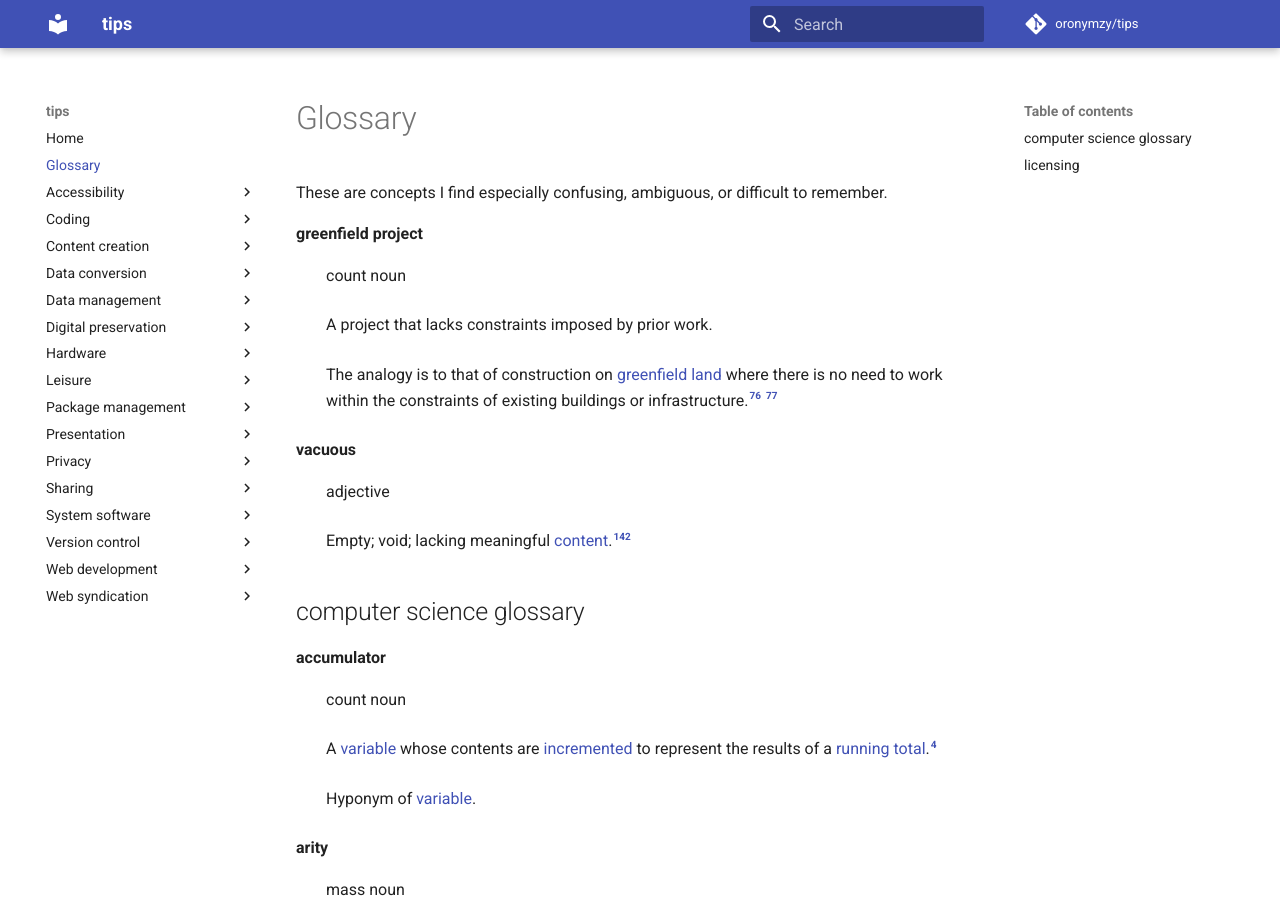
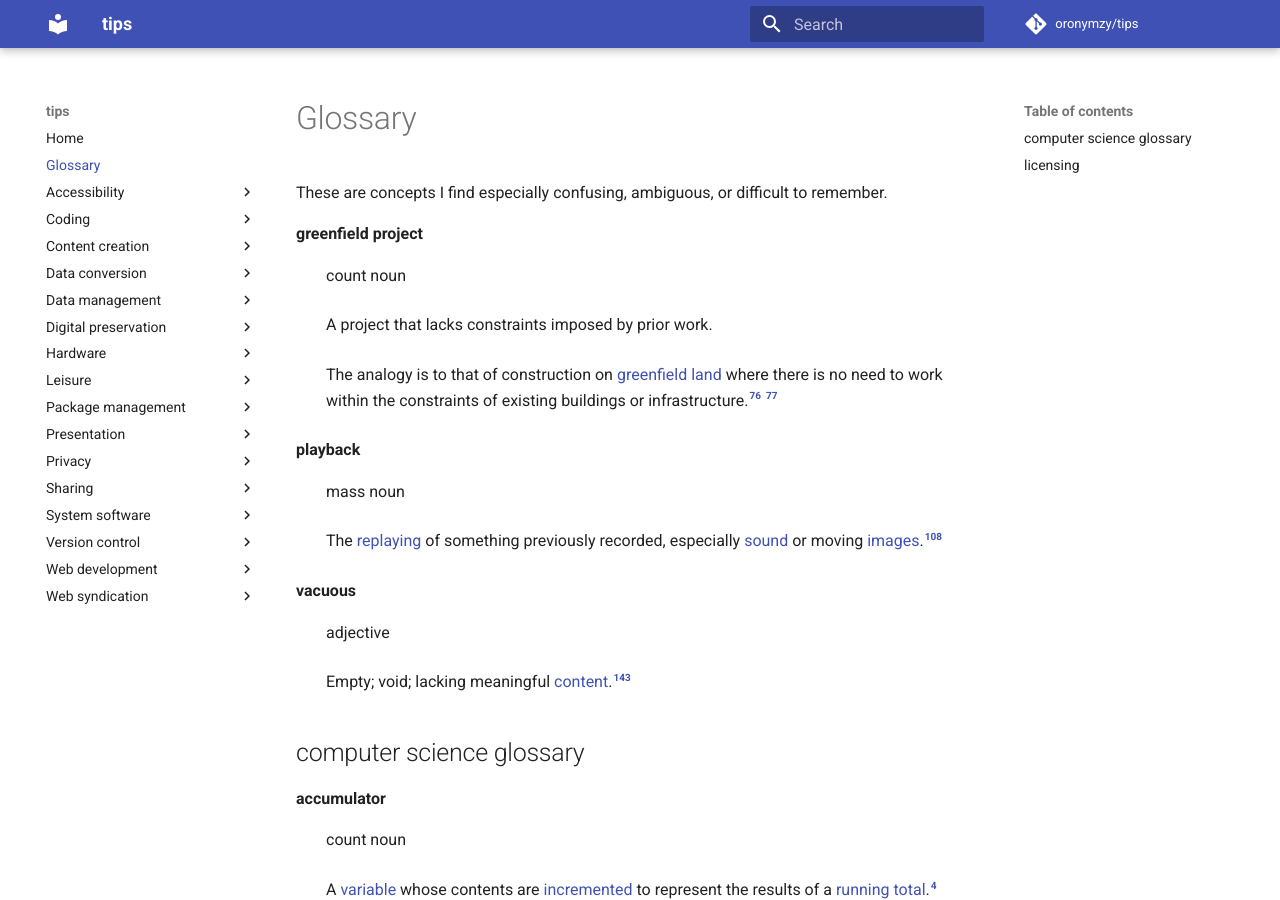
Before and after one commit to oronymzy/tips, an MkDocs documentation site: the page built from docs/glossry.md, in a window 1280 px wide and 900 px high. Built offline with MkDocs 1.6.1 and Material for MkDocs 9.7.7, drawn with Linux system fonts in a browser that asks for light colours; comment, search, counter and statistics services are not loaded; some of the changed text lies outside the part shown.

Commit message:
Add 'playback' concept, add list item
Add 'playback' concept, with footnote.
Add 'playback' unordered list item with hyperlink in 'licensing'
section.
Change inaccurate 'else-clause' to 'else-if-clause'.

```diff
--- a/docs/glossry.md
+++ b/docs/glossry.md
@@ -5,6 +5,10 @@ These are concepts I find especially confusing, ambiguous, or difficult to remem
 : count noun
 : A project that lacks constraints imposed by prior work.
 : The analogy is to that of construction on [greenfield land](https://en.wikipedia.org/wiki/Greenfield_land) where there is no need to work within the constraints of existing buildings or infrastructure.[^greenfieldprojectdef1] [^greenfieldprojectdef-note1]
+
+**playback** {: #playbackdef }
+: mass noun
+: The [replaying](https://en.wiktionary.org/wiki/replay) of something previously recorded, especially [sound](https://en.wiktionary.org/wiki/sound) or moving [images](https://en.wiktionary.org/wiki/image).[^playbackdef-note1]
 
 **vacuous** {: #vacuousdef }
 : adjective
@@ -581,6 +585,7 @@ on Wikiversity, with changes made, and:
 - [iteration](https://en.wiktionary.org/w/index.php?title=iteration&oldid=51175255)
 - [lvalue](https://en.wiktionary.org/w/index.php?title=lvalue&oldid=50837189)
 - [performant](https://en.wiktionary.org/w/index.php?title=performant&oldid=51350068)
+- [playback](https://en.wiktionary.org/w/index.php?title=playback&oldid=50652068)
 - [truncate](https://en.wiktionary.org/w/index.php?title=truncate&oldid=51196049)
 - [vacuous](https://en.wiktionary.org/w/index.php?title=vacuous&oldid=47613271)
 
@@ -712,6 +717,7 @@ on cppreference.com, with changes made.
 [^operatordef-note1]: This definition is the same as [Wikipedia's definition](https://en.wikipedia.org/wiki/Operator_(computer_programming), except for modification of the grammatical number (plural to singular).
 [^operatordef-note2]: Based on [information from Wikipedia](https://en.wikipedia.org/wiki/Operator_associativity).
 [^performantdef-note1]: This definition is essentially the same as [Wiktionary's definition](https://en.wiktionary.org/wiki/performant).
+[^playbackdef-note1]: This definition is the same as [Wiktionary's definition of “playback”](https://en.wikipedia.org/wiki/Array_data_structure).
 [^programmaticalfreedomdef-note1]: This definition is based on [Wikipedia's definition of free software](https://en.wikipedia.org/wiki/Free_software) and [Wikipedia's definition of freedom](https://en.wikipedia.org/wiki/Freedom).
 [^programmaticalfreedomdef-note2]: This definition is based on [the GNU prject's definition of free software](https://www.gnu.org/philosophy/free-sw.html.en).
 [^relationalexpressiondef-note1]: This definition similar to [Wikipedia's definition](https://en.wikipedia.org/wiki/Relational_operator).
```
Also changed, not shown: other parts of docs/glossry.md (+1 -1 lines).
